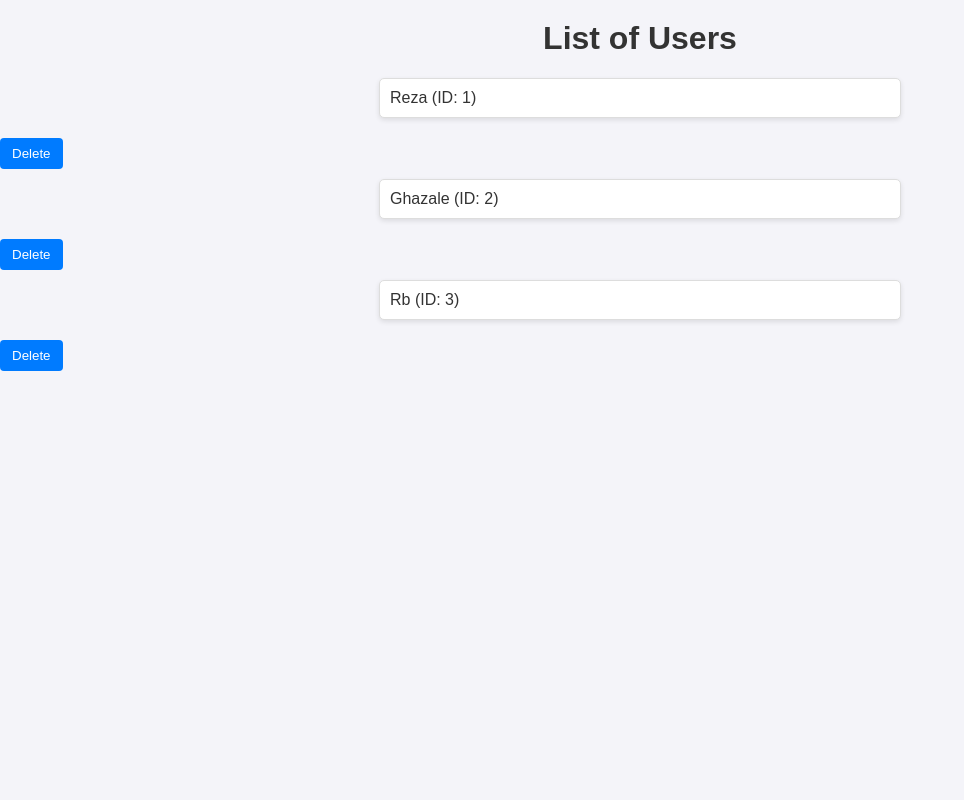
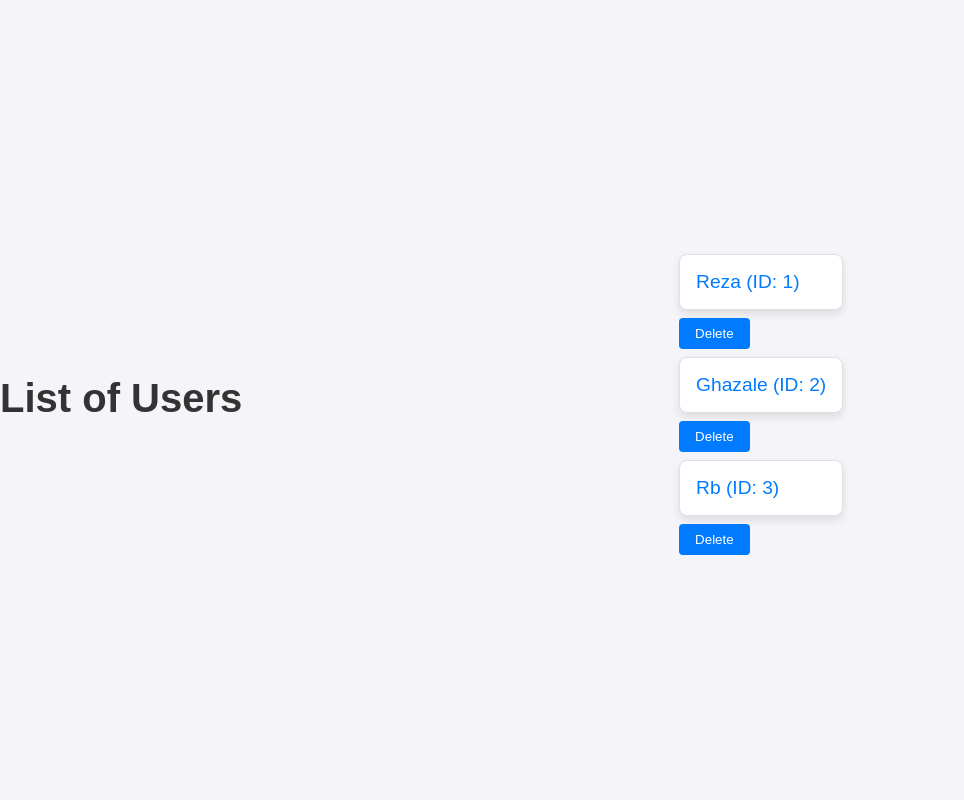
Before and after one commit to RezaBG/MoviWeb-Application, a Flask app: page /users/ in a window 1280 px wide. Shown: the whole page, without its empty margins (0-964 px from the left). Run offline with Flask 3, Linux system fonts and the light colour scheme.

Commit message:
Fix: Correct user route for liknig to movies, Updated users.html template structore

```diff
--- a/static/styles.css
+++ b/static/styles.css
@@ -22,72 +22,87 @@
 /* General Layout */
 body {
     font-family: Arial, sans-serif;
+    background-color: #f4f4f9;
+    color: #333;
+    display: flex;
+    justify-content: center;
+    align-items: center;
+    height: 100vh;
     margin: 0;
     padding: 0;
-    background-color: #f4f4f9;
-    color: #333;
 }
 
 h1 {
+    font-size: 2.5rem;
+    color: #333;
     text-align: center;
-    color: #333;
     margin-top: 20px;
+    margin-bottom: 1.5rem;
 }
 
-/* User and Movie List Styling */
-ul {
-    padding: 0;
-    list-style-type: none;
+/* Center Container */
+.container {
+    width: 90%;
+    max-width: 600px;
+    margin: 0 auto;
 }
 
-li {
-    background-color: #ffffff;
-    border: 1px solid #ddd;
-    margin: 10px auto;
-    padding: 10px;
-    border-radius: 5px;
-    width: 90%;
+/* User List */
+.user-list {
+    list-style-type: none;
+    padding: 0;
     max-width: 500px;
-    box-shadow: 0 2px 5px rgba(0, 0, 0, 0.1);
+    margin: auto;
 }
 
-strong {
-    color: #555;
+.user-list li {
+    background-color: #ffffff;
+    border: 1px solid #e0e0e0;
+    border-radius: 8px;
+    padding: 1rem;
+    margin: 0.5rem 0;
+    display: flex;
+    justify-content: space-between;
+    align-items: center;
+    box-shadow: 0 4px 8px rgba(0, 0, 0, 0.1);
+}
+
+.user-link {
+    font-size: 1.2rem;
+    color: #007bff;
+    text-decoration: none;
+}
+
+.user-link:hover {
+    text-decoration: underline;
 }
 
 /* Buttons */
 button {
     background-color: #007bff;
-    color: #fff;
+    color: #ffffff;
     border: none;
-    padding: 8px 12px;
     border-radius: 4px;
+    padding: 0.5rem 1rem;
     cursor: pointer;
     transition: background-color 0.3s ease;
 }
 
-nav ul {
-    list-style-type: none;
-    padding: 0;
-    text-align: center;
+button:hover {
+    background-color: #0056b3;
 }
 
-nav ul li {
-    display: inline;
-    margin: 0 15px;
+/* Form Styling */
+form {
+    display: flex;
+    align-items: center;
+    gap: 10px;
 }
 
-nav ul li a {
-    text-decoration: none;
-    color: #0056b3;
-}
-
-nav ul li a:hover {
-    text-decoration: underline;
-}
-
-button:hover {
-    background-color: #0056b3;
+form input[type="text"] {
+    padding: 0.5rem;
+    border: 1px solid #ddd;
+    border-radius: 4px;
 }
 
 /* Links */
@@ -100,23 +115,14 @@ a:hover {
     text-decoration: underline;
 }
 
-/* Forms */
-form {
-    display: inline;
-}
-
-form button {
-    margin-top: 10px;
-}
-
 /* Responsive Design */
 @media (max-width: 600px) {
-    h1 {
-        font-size: 1.5em;
-    }
-
-    li {
+    .user-list li {
         width: 95%;
         padding: 8px;
     }
+
+    h1 {
+        font-size: 1.5rem;
+    }
 }
--- a/templates/add_movie.html
+++ b/templates/add_movie.html
@@ -8,7 +8,7 @@
 </head>
 <body>
   <h1>Add a New Movie</h1>
-  <form class="movie-form" method="POST" action="{{ url_for('add_movie', user_id=user_id) }}">
+  <form class="movie-form" method="POST" action="{{ url_for('movies.add_movie', user_id=user_id) }}">
     <label for="name">Movie Title</label>
     <input type="text" name="name" id="name" required><br>
 
@@ -23,6 +23,6 @@
 
     <button type="submit">Add Movie</button>
   </form>
-  <a href="{{ url_for('user_movies', user_id=user_id) }}">Back to Movie List</a>
+  <a href="{{ url_for('users.user_movies', user_id=user_id) }}">Back to Movie List</a>
 </body>
 </html>
--- a/templates/add_user.html
+++ b/templates/add_user.html
@@ -18,11 +18,11 @@
   {% endif %}
   {% endwith %}
 
-  <form class="user-form" method="POST" action="{{ url_for('add_user') }}">
+  <form class="user-form" method="POST" action="{{ url_for('users.add_user') }}">
     <label for="name">Username</label>
     <input type="text" id="name" name="name" required><br>
     <button type="submit">Add User</button>
   </form>
-  <a href="{{ url_for('list_users') }}">Back to Users List</a>
+  <a href="{{ url_for('users.list_users') }}">Back to Users List</a>
 </body>
 </html>
--- a/templates/user_movies.html
+++ b/templates/user_movies.html
@@ -4,10 +4,10 @@
   <meta charset="UTF-8">
   <meta name="viewport" content="width=device-width, initial-scale=1">
   <title>{{ user.name }}'s Movies</title>
-  <link rel="stylesheet" href="{{ url_for('static', filename='styles.css') }}"
+  <link rel="stylesheet" href="{{ url_for('static', filename='styles.css') }}">
 </head>
 <body>
-<h1>{{ user.name }}'s Favorite Movies</h1>
+<h1>{{ user.name.title() }}'s Favorite Movies</h1>
 <ul class="movies-list">
   {% for movie in movies %}
   <li>
@@ -16,7 +16,7 @@
     <strong>Year:</strong> {{ movie.year }} <br>
     <strong>Rating:</strong> {{ movie.rating }}
 
-    <form action="{{ url_for('delete_movie', user_id=user.id, movie_id=movie.id)}}" method="POST" style="display: inline">
+    <form action="{{ url_for('movies.delete_movie', user_id=user.id, movie_id=movie.id)}}" method="POST" style="display: inline">
       <button type="submit">Delete</button>
     </form>
 
--- a/templates/users.html
+++ b/templates/users.html
@@ -10,8 +10,10 @@
   <h1>List of Users</h1>
   <ul class="user-list">
     {% for user in users %}
-    <li>{{ user.name.title() }} (ID: {{ user.id }})</li>
-    <form action="{{ url_for('delete_user', user_id=user.id) }}" method="POST" style="display: inline">
+    <a href="{{ url_for('users.user_movies', user_id=user.id)}}" class="user-link">
+      <li>{{ user.name.title() }} (ID: {{ user.id }})</li>
+    </a>
+    <form action="{{ url_for('users.delete_user', user_id=user.id) }}" method="POST" style="display: inline">
       <button type="submit" onclick="return confirm('Are you sure you wanna delete this user?')">Delete</button>
     </form>
     {% else %}
--- a/users/routes.py
+++ b/users/routes.py
@@ -8,6 +8,7 @@ users_bp = Blueprint('users', __name__, template_folder='templates')
 @users_bp.route('/')
 def list_users():
     users = User.query.all()
+    print("Users retrieved from database:", users)
     return render_template('users.html', users=users)
 
 @users_bp.route('/add', methods=['GET','POST'])
```
Also changed, not shown: instance/moviweb.db.
